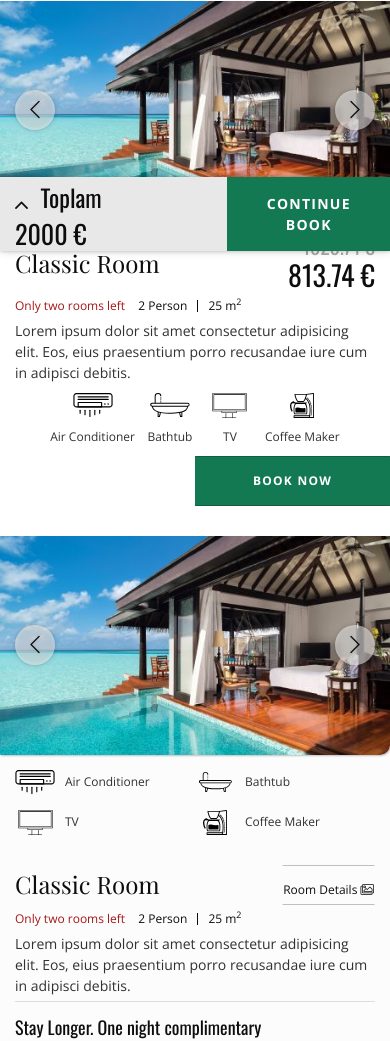
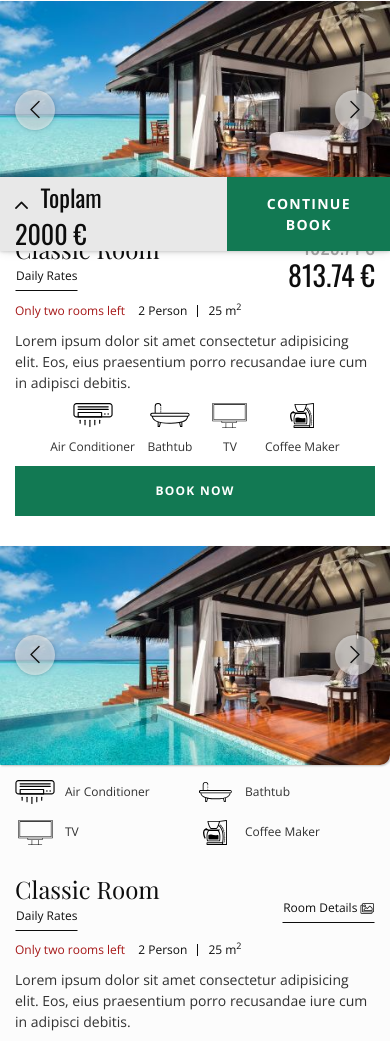
Before and after one commit to gitburakalp/custom-theme-preview, a website: page src/search.html in a window 390 px wide. Shown: the part 593-1634 px from the top of the page. Drawn offline with nearby package versions, Linux system fonts and the light colour scheme.

Commit message:
last fixes

```diff
--- a/src/sass/search/components/_rooms.scss
+++ b/src/sass/search/components/_rooms.scss
@@ -42,11 +42,6 @@
         &.btn--details {
           border-top: 1px solid rgba($colors--black, 0.25);
         }
-
-        @include media-breakpoint-down(sm) {
-          border-top: 1px solid rgba($colors--black, 0.25);
-          border-bottom: 1px solid rgba($colors--black, 0.25);
-        }
       }
 
       .old-val {
@@ -73,7 +68,7 @@
 
       > * {
         + * {
-          margin-top: 0.5rem;
+          margin-top: 1rem;
         }
       }
     }
--- a/src/search.html
+++ b/src/search.html
@@ -179,6 +179,7 @@
                           <div class="form-row align-items-center">
                             <div class="col-8">
                               <h3 class="title title--serif">Classic Room</h3>
+                              <a class="btn d-inline-block btn--default py-0 text-underline mt-1">Daily Rates</a>
                             </div>
                             <div class="col-4 text-right">
                               <h4 class="title font-family--sans-serif-2 font-size--xl old-val">1029.74 €</h4>
@@ -193,7 +194,7 @@
                             </ul>
                           </div>
                           <p class="description">Lorem ipsum dolor sit amet consectetur adipisicing elit. Eos, eius praesentium porro recusandae iure cum in adipisci debitis.</p>
-                          <ul class="room-facilities flexible p-2">
+                          <ul class="room-facilities flexible">
                             <li>
                               <i class="icons air-conditioner-icon"></i>
                               <p class="d-inline-block description font-size--xs">Air Conditioner</p>
@@ -212,7 +213,7 @@
                             </li>
                           </ul>
                           <div class="row">
-                            <div class="col-6 ml-auto px-0"><a class="btn btn--green text-white d-block"> BOOK NOW </a></div>
+                            <div class="col-md-6 ml-auto px-md-0"><a class="btn btn--green text-white d-block"> BOOK NOW </a></div>
                           </div>
                         </div>
                       </div>
@@ -273,6 +274,7 @@
                           <div class="form-row align-items-center">
                             <div class="col-8">
                               <h3 class="title title--serif">Classic Room</h3>
+                              <a class="btn d-inline-block btn--default py-0 text-underline mt-1">Daily Rates</a>
                             </div>
                             <div class="col-4 text-right">
                               <a class="btn btn--default text-underline" data-toggle="modal" data-target="#roomDetailsModal"> Room Details <i class="fal fa-images"></i></a>
```
Also changed, not shown: src/css/main-search.min.css, 1 other file.
